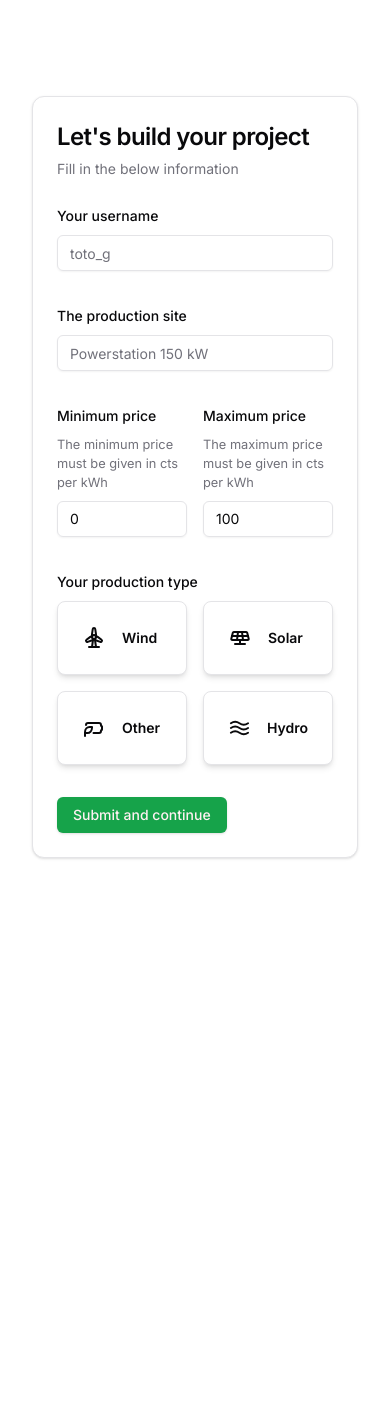
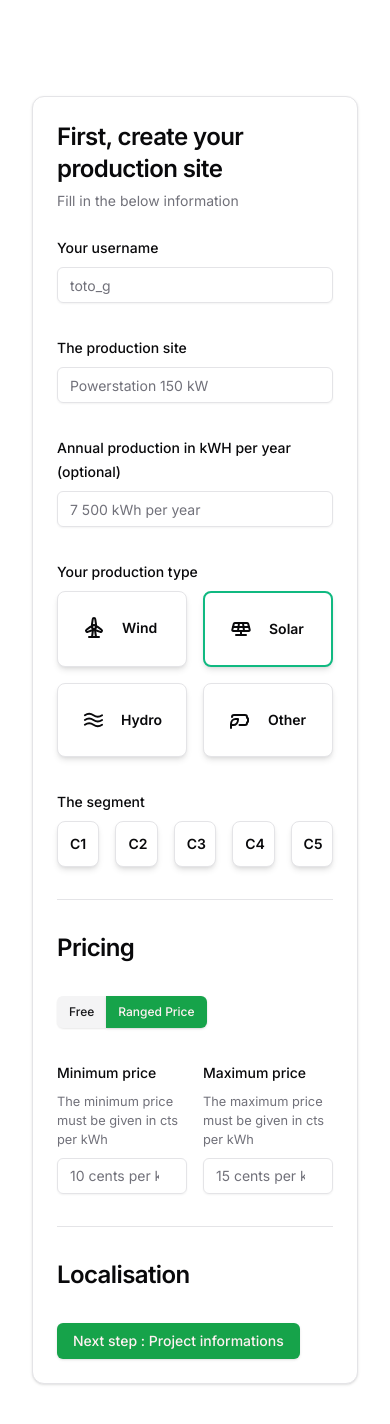
Before and after one commit to thomas1Gaillot/ultimate-side-project, a Next.js app: page /form-made-with-zod in a window 390 px wide. Shown: the top 1424 px of the page. Before the commit the page ends 954 px from the top, so only its background shows below. Built offline with nearby package versions, Linux system fonts and the light colour scheme.

Commit message:
advancing form

```diff
--- a/app/form-made-with-zod/page.tsx
+++ b/app/form-made-with-zod/page.tsx
@@ -1,23 +1,25 @@
 "use client"
 import {Form, FormControl, FormDescription, FormField, FormItem, FormLabel, FormMessage} from "@/components/ui/form";
 import {z} from "zod"
-import {useForm} from "react-hook-form";
+import {Controller, useForm} from "react-hook-form";
 import {zodResolver} from "@hookform/resolvers/zod";
 import {Button} from "@/components/ui/button";
 import {Input} from "@/components/ui/input";
 import {Card, CardContent, CardDescription, CardHeader, CardTitle} from "@/components/ui/card";
 import {useToast} from "@/components/ui/use-toast";
 import {IconBatteryEco, IconBuildingWindTurbine, IconRipple, IconSolarPanel} from "@tabler/icons-react";
-import {useState} from "react";
 import {cn} from "@/lib/utils";
+import PaymentToggleButtons from "@/components/[locale]/form-made-with-zod/payment-toggle-buttons";
+import {Separator} from "@/components/ui/separator";
 
-const productionTypes = ["Wind", "Solar", "Other", "Hydro"] as const;
-
+const productionTypes = ["Wind", "Solar", "Hydro", "Other"] as const;
+const segmentTypes = ["C1", "C2", "C3", "C4", "C5"] as const;
 export default function FormMadeWithZod() {
     return (
         <div className="container py-24 lg:py-32">
             {/* Announcement Banner */}
             <div className="flex justify-center">
+
                 <ProfileForm/>
             </div>
         </div>
@@ -27,14 +29,16 @@ export default function FormMadeWithZod() {
 const formSchema = z.object({
     username: z.string().min(2).max(50),
     name: z.string().min(2).max(50),
-    minPrice: z.preprocess((val) => Number(val), z.number().min(0)),
-    maxPrice: z.preprocess((val) => Number(val), z.number().min(0)),
+    annualProduction: z.preprocess((val) => Number(val), z.number().min(0)).optional(),
+    minPrice: z.preprocess((val) => Number(val), z.number().min(0)).optional(),
+    maxPrice: z.preprocess((val) => Number(val), z.number().min(0)).optional(),
+    isPriceFree: z.boolean(),
+    segmentType : z.enum(segmentTypes),
     productionType: z.enum(productionTypes),
-})
+});
 
 function ProfileForm() {
-    const {toast} = useToast()
-    const [selectedProductionType, setSelectedProductionType] = useState<null | string>(null);
+    const {toast} = useToast();
 
     // 1. Define your form.
     const form = useForm<z.infer<typeof formSchema>>({
@@ -42,11 +46,10 @@ function ProfileForm() {
         defaultValues: {
             username: "",
             name: "",
-            minPrice: 0,
-            maxPrice: 100,
-            productionType: productionTypes[0],
+            isPriceFree: false,
+            productionType: productionTypes[1],
         },
-    })
+    });
 
     // 2. Define a submit handler.
     function onSubmit(values: z.infer<typeof formSchema>) {
@@ -55,19 +58,14 @@ function ProfileForm() {
         toast({
             title: "Form has been sent",
             description: JSON.stringify(values),
-        })
-        console.log(values)
-    }
-
-    function handleCardClick(type: "Wind" | "Solar" | "Other" | "Hydro") {
-        setSelectedProductionType(type);
-        form.setValue("productionType", type);
+        });
+        console.log(values);
     }
 
     return (
         <Card className="w-full max-w-2xl">
             <CardHeader>
-                <CardTitle className="text-2xl">Let's build your project</CardTitle>
+                <CardTitle className="text-2xl">{"First, create your production site"}</CardTitle>
                 <CardDescription>
                     Fill in the below information
                 </CardDescription>
@@ -101,6 +99,76 @@ function ProfileForm() {
                                 </FormItem>
                             )}
                         />
+                        <FormField
+                            control={form.control}
+                            name="annualProduction"
+                            render={({field}) => (
+                                <FormItem>
+                                    <FormLabel>Annual production in kWH per year (optional)</FormLabel>
+                                    <FormControl>
+                                        <Input placeholder="7 500 kWh per year" {...field} />
+                                    </FormControl>
+                                    <FormMessage/>
+                                </FormItem>
+                            )}
+                        />
+                        <Controller
+                            control={form.control}
+                            name="productionType"
+                            render={({field}) => (
+                                <FormItem>
+                                    <FormLabel>Your production type</FormLabel>
+                                    <div className="grid grid-cols-2 md:grid-cols-4 gap-4">
+                                        {productionTypes.map((type) => (
+                                            <ProductionCard
+                                                key={type}
+                                                type={type}
+                                                icon={getIcon(type)}
+                                                selected={field.value === type}
+                                                onClick={() => field.onChange(type)}
+                                            />
+                                        ))}
+                                    </div>
+                                    <FormMessage/>
+                                </FormItem>
+                            )}
+                        />
+                        <Controller
+                            control={form.control}
+                            name="segmentType"
+                            render={({field}) => (
+                                <FormItem>
+                                    <FormLabel>The segment</FormLabel>
+                                    <div className="grid grid-cols-5 gap-4">
+                                        {segmentTypes.map((type) => (
+                                            <SegmentCard
+                                                key={type}
+                                                type={type}
+                                                selected={field.value === type}
+                                                onClick={() => field.onChange(type)}
+                                            />
+                                        ))}
+                                    </div>
+                                    <FormMessage/>
+                                </FormItem>
+                            )}
+                        />
+                        <Separator/>
+                        <CardTitle className="text-2xl">{"Pricing"}</CardTitle>
+                        <Controller
+                            control={form.control}
+                            name="isPriceFree"
+                            render={({field}) => (
+                                <PaymentToggleButtons isFree={field.value} onChange={field.onChange}/>
+                            )}
+                        />
+                        {form.watch('isPriceFree') ? (
+                            <div className="mt-4">
+                                <span className="block text-sm font-medium text-gray-800 dark:text-white">
+                                    You are giving all your production to the consumers !
+                                </span>
+                            </div>
+                        ) : (
                             <div className="grid grid-cols-2 gap-4">
                                 <FormField
                                     control={form.control}
@@ -112,7 +180,7 @@ function ProfileForm() {
                                                 The minimum price must be given in cts per kWh
                                             </FormDescription>
                                             <FormControl>
-                                            <Input placeholder="10" type="number" {...field} />
+                                                <Input placeholder="10 cents per kWh" type="number" {...field} />
                                             </FormControl>
                                             <FormMessage/>
                                         </FormItem>
@@ -128,41 +196,29 @@ function ProfileForm() {
                                                 The maximum price must be given in cts per kWh
                                             </FormDescription>
                                             <FormControl>
-                                            <Input placeholder="18" type="number" {...field} />
+                                                <Input placeholder="15 cents per kWh" type="number" {...field} />
                                             </FormControl>
                                             <FormMessage/>
                                         </FormItem>
                                     )}
                                 />
                             </div>
-                        <FormItem>
-                            <FormLabel>Your production type</FormLabel>
-                            <div className="grid grid-cols-2 md:grid-cols-4 gap-4">
-                                {productionTypes.map((type) => (
-                                    <ProductionCard
-                                        key={type}
-                                        type={type}
-                                        icon={getIcon(type)}
-                                        selected={selectedProductionType === type}
-                                        onClick={() => handleCardClick(type)}
-                                    />
-                                ))}
-                            </div>
-                        </FormItem>
-                        <Button type="submit">Submit and continue</Button>
+                        )}
+                        <Separator/>
+                        <CardTitle className="text-2xl">{"Localisation"}</CardTitle>
+                        <Button type="submit">Next step : Project informations</Button>
                     </form>
                 </Form>
             </CardContent>
         </Card>
-    )
+    );
 }
-
 
 function ProductionCard({type, icon, selected, onClick}: {
     type: "Wind" | "Solar" | "Other" | "Hydro";
     icon: JSX.Element | null;
     selected: boolean;
-    onClick: () => void
+    onClick: () => void;
 }) {
     return (
         <Card onClick={onClick}
@@ -176,16 +232,31 @@ function ProductionCard({type, icon, selected, onClick}: {
     );
 }
 
+function SegmentCard({type, selected, onClick}: {
+    type: "C1" | "C2" | "C3" | "C4" | "C5";
+    selected: boolean;
+    onClick: () => void;
+}) {
+    return (
+        <Card onClick={onClick}
+              className={cn("p-3 rounded-lg shadow-md hover:shadow-lg transition-shadow cursor-pointer",
+                  selected ? "border-2 border-emerald-500" : "")}>
+            <h3 className="text-sm font-semibold">{type}</h3>
+        </Card>
+    );
+
+}
+
 function getIcon(type: string) {
     switch (type) {
         case "Wind":
-            return <IconBuildingWindTurbine className={'w-6 h-6 '}/>;
+            return <IconBuildingWindTurbine suppressHydrationWarning={true} className={'w-6 h-6 '}/>;
         case "Solar":
-            return <IconSolarPanel className={'w-6 h-6 '}/>;
+            return <IconSolarPanel suppressHydrationWarning={true} className={'w-6 h-6 '}/>;
         case "Other":
-            return <IconBatteryEco className={'w-6 h-6 '}/>;
+            return <IconBatteryEco suppressHydrationWarning={true} className={'w-6 h-6 '}/>;
         case "Hydro":
-            return <IconRipple className={'w-6 h-6 '}/>;
+            return <IconRipple suppressHydrationWarning={true} className={'w-6 h-6 '}/>;
         default:
             return null;
     }
--- /dev/null
+++ b/components/[locale]/form-made-with-zod/payment-toggle-buttons.tsx
@@ -0,0 +1,28 @@
+import React from 'react';
+import {cn} from '@/lib/utils';
+import {Button} from "@/components/ui/button"; // Assurez-vous d'avoir la fonction `cn` pour la gestion des classes conditionnelles
+
+const PaymentToggleButtons = ({isFree, onChange}: { isFree: boolean, onChange: (...event: any[]) => void }) => {
+    return (
+        <div className="inline-flex rounded-lg shadow-sm">
+            <Button size={'sm'}
+                    className={cn('rounded-r-none')}
+                    type="button"
+                    variant={isFree ? 'default' : 'secondary'}
+                    onClick={() => onChange(true)}
+            >
+                Free
+            </Button>
+            <Button size={'sm'}
+                    className={cn('rounded-l-none')}
+                    type="button"
+                    variant={!isFree ? 'default' : 'secondary'}
+                    onClick={() => onChange(false)}
+            >
+                Ranged Price
+            </Button>
+        </div>
+    );
+};
+
+export default PaymentToggleButtons;
--- a/components/magicui/animated-shiny-text.tsx
+++ b/components/magicui/animated-shiny-text.tsx
@@ -21,10 +21,8 @@ const AnimatedShinyText: FC<AnimatedShinyTextProps> = ({
             }
             className={cn(
                 "mx-auto max-w-md text-neutral-600/50 dark:text-neutral-400/50 ",
-
                 // Shimmer effect
                 "animate-shimmer bg-clip-text bg-no-repeat [background-position:0_0] [background-size:var(--shimmer-width)_100%] [transition:background-position_1s_cubic-bezier(.6,.6,0,1)_infinite]",
-
                 // Shimmer gradient
                 "bg-gradient-to-r from-transparent via-black/80 via-50% to-transparent  dark:via-white/80",
 
--- /dev/null
+++ b/components/ui/separator.tsx
@@ -0,0 +1,31 @@
+"use client"
+
+import * as React from "react"
+import * as SeparatorPrimitive from "@radix-ui/react-separator"
+
+import { cn } from "@/lib/utils"
+
+const Separator = React.forwardRef<
+  React.ElementRef<typeof SeparatorPrimitive.Root>,
+  React.ComponentPropsWithoutRef<typeof SeparatorPrimitive.Root>
+>(
+  (
+    { className, orientation = "horizontal", decorative = true, ...props },
+    ref
+  ) => (
+    <SeparatorPrimitive.Root
+      ref={ref}
+      decorative={decorative}
+      orientation={orientation}
+      className={cn(
+        "shrink-0 bg-border",
+        orientation === "horizontal" ? "h-[1px] w-full" : "h-full w-[1px]",
+        className
+      )}
+      {...props}
+    />
+  )
+)
+Separator.displayName = SeparatorPrimitive.Root.displayName
+
+export { Separator }
--- a/package.json
+++ b/package.json
@@ -12,6 +12,7 @@
     "@hookform/resolvers": "^3.6.0",
     "@radix-ui/react-icons": "^1.3.0",
     "@radix-ui/react-label": "^2.0.2",
+    "@radix-ui/react-separator": "^1.0.3",
     "@radix-ui/react-slot": "^1.0.2",
     "@radix-ui/react-toast": "^1.1.5",
     "@tabler/icons-react": "^3.6.0",
```
Also changed, not shown: 1 other file (tests, documents, lock files or other folders). Lines whose indentation alone changed are shown as unchanged.
